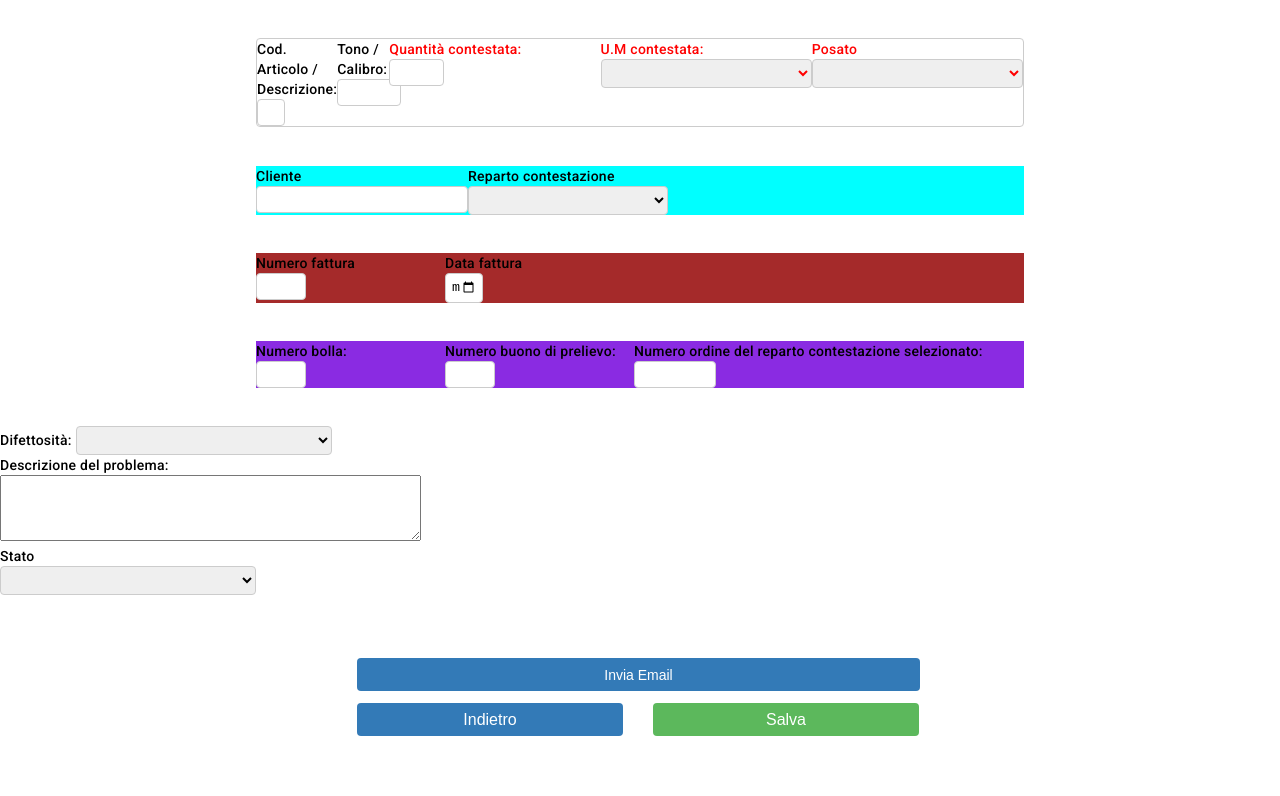
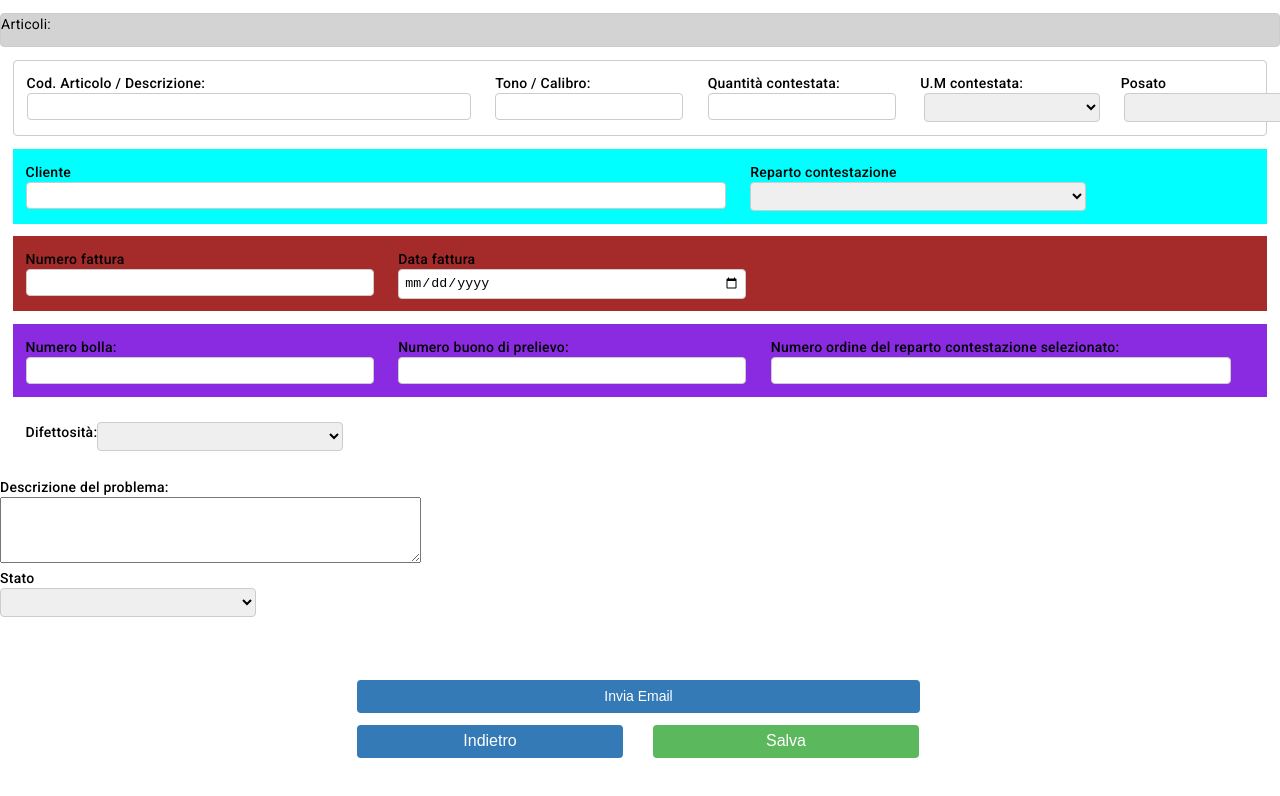
Before and after one commit to AlessandroCiroldi-Quix/Contestazioni_Ceramica, an Angular app in the folder src/main/Contestazioni_Ceramica_FE/: page /add in a window 1280 px wide. Shown: the top 796 px of the page. Built offline with nearby package versions, Linux system fonts and the light colour scheme.

Commit message:
pagina nuova contestazione css

```diff
--- a/src/main/Contestazioni_Ceramica_FE/src/app/components/add-cont/add-cont.component.html
+++ b/src/main/Contestazioni_Ceramica_FE/src/app/components/add-cont/add-cont.component.html
@@ -1,6 +1,8 @@
 <!--? ARTICOLI -->
 <!-- HTML per il rettangolo Articoli -->
-
+<div class="panelHeading">
+  <p>Articoli:</p>
+</div>
 <div class="contenitoreArticoli">
   <!-- Campo per inserire il Cod. Articolo / Descrizione -->
   <div class="articoli">
@@ -92,8 +94,7 @@
 
       <!-- ORDINE REPARTO -->
       <div class="num_ordine">
-        <label for="input5"
-          >Numero ordine del reparto contestazione selezionato:</label><br />
+        <label for="input5">Numero ordine del reparto contestazione selezionato:</label><br />
         <input type="text" id="input5" (input)="onInputNum_ordineReparto($event)"/>
       </div>
     </div>
@@ -102,7 +103,7 @@
     <!--! Attenzione! devo capire ancora se questo menù a tendina va in base al back oppure è unico per tutte le contestazioni -->
     <!-- Menu a tendina per selezionare la Difettosità -->
     <div class="difettosita">
-      <label for="dropdown">Difettosità: </label>
+      <label for="dropdown">Difettosità: </label><br />
       <select id="dropdown" ng-model="selectedOption"  (change)="onInputDifettosita($event)"  >
         <option value="Null"></option>
         <option value="opzione1">Errore qta (in evasione ordine)</option>
--- a/src/main/Contestazioni_Ceramica_FE/src/app/components/add-cont/add-cont.component.scss
+++ b/src/main/Contestazioni_Ceramica_FE/src/app/components/add-cont/add-cont.component.scss
@@ -9,45 +9,87 @@
 .contenitoreArticoli,
 .cliente-reparto,
 .nfattura-dataFattura,
-.bolla-nbuono-nordine
+.bolla-nbuono-nordine,
+.difettosita
 {
   display: flex;
-  margin: 3% 20%;
-  //padding: 1%;
+  margin: 1%;
+  padding: 1%;
 }
 
-.contenitoreArticoli {
+.panelHeading {
+ margin-top: 1%;
+ background-color: lightgrey;
+}
+
+.contenitoreArticoli, .panelHeading {
   border: 1px solid #ccc;
   border-radius: 4px;
   box-sizing: border-box;
 }
 
+.articoli input {
+  width: 27rem !important
+}
+
 //grandezza casella di input
-.uinita_mis,
-.posato,
-.qta_cont,
-.tono
-input[type=text]
-{
-  width: 100%;
-  color: red;
+.contenitoreArticoli input,
+.contenitoreArticoli select {
+  width: 11rem;
+}
+
+.qta_cont input{
+  width: 11rem;
 }
 
 .cliente-reparto {
   background-color: aqua;
 }
 
-.cliente-reparto input, .cliente-reparto select{
-  width: 25vh;
+.cliente-reparto input{ //lunghezza campo cliente
+  width: 43rem;
 }
 
+.cliente-reparto select{ //lunghezza campo Reparto Contestazione
+  width: 21rem;
+}
+
+//serve per separare la casella di input
+.reparto,
+.data_fattura,
+.num_ordine,
+.num_buono,
+.posato,
+.qta_cont,
+.uinita_mis,
+.tono
+{
+  margin-left: 2%;
+}
+
+.reparto input {
+  width: 15rem;
+}
 
 .nfattura-dataFattura {
   background-color: brown;
 }
 
+.nfattura-dataFattura input{
+  width: 21rem;
+}
+
+
 .bolla-nbuono-nordine {
   background-color: blueviolet;
+}
+
+.num_ordine input{
+  width: 28rem !important
+}
+
+.bolla-nbuono-nordine input{
+  width: 21rem;
 }
 
 input, select {
```
